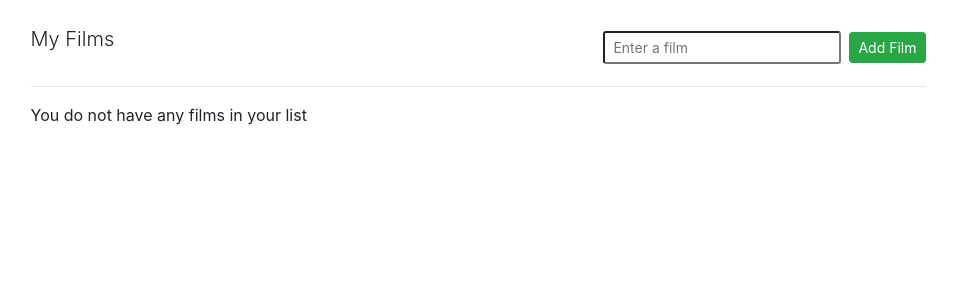
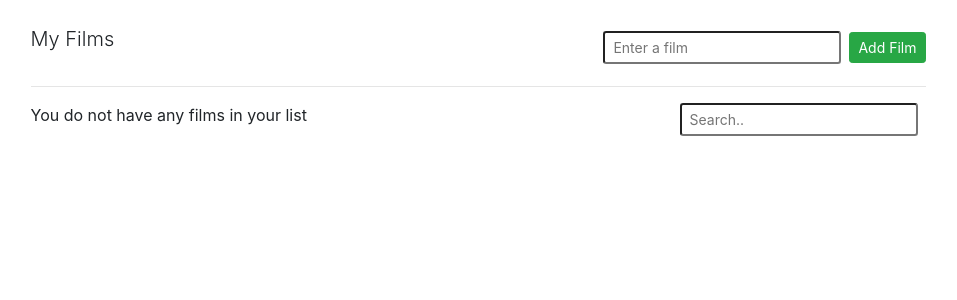
Before and after one commit to Ali-Sina-255/Django-htmx, a Django app: page /file-list/ in a window 1280 px wide. Shown: the part 56-356 px from the top of the page, without its empty margins (162-1119 px from the left). Run offline with Django 4.2, Linux system fonts and the light colour scheme; the visitor is signed in with stand-in values (Sample User, id 1); data that the repository does not hold is empty; some libraries are stand-ins or nearby versions.

Commit message:
delete and search with htmx

```diff
--- a/films/urls.py
+++ b/films/urls.py
@@ -4,11 +4,14 @@ from . import views
 
 urlpatterns = [
     path('', views.index ,name='index'),
-    path('file-list/', views.film, name='film')
+    path('file-list/', views.film, name='film'),
 ]
 
 
 htmx_urlpatterns  =  [
-    path('check_username/', views.check_username, name='check_username')
+    path('check_username/', views.check_username, name='check_username'),
+    path('add_film/', views.add_film, name='add_film'),
+    path('delete-film/<int:pk>/', views.delete_film_view, name='delete_film'),
+    path('search/', views.search_film_view, name='search_view'),
 ]
 urlpatterns += htmx_urlpatterns
--- a/films/views.py
+++ b/films/views.py
@@ -1,6 +1,8 @@
 from django.shortcuts import render, redirect
 from django.contrib.auth import get_user_model
 from django.contrib.auth.models import User
+from django.contrib.auth.decorators import login_required
+from django.views.decorators.http import require_http_methods
 
 from django.http import HttpResponse
 from. models import Film
@@ -16,7 +18,7 @@ def check_username(request):
     else:
         return HttpResponse('<div id="username-error" class="error" > this username is available<div>')
 
-
+@login_required(login_url='login')
 def film(request):
     user_film = Film.objects.filter(user=request.user)
     context = {
@@ -25,5 +27,32 @@ def film(request):
     return render(request, 'film/film.html', context)
 
 
-def add_file(request):
-    return render(request, 'add_film.html')
+@login_required(login_url='login')
+def add_film(request):
+    name = request.POST['filmname']
+    film = Film.objects.create(film=name)
+    # add the film to the user's list
+    request.user.film.add(film)
+
+    # return template with of all user's list
+    films = request.user.film.all()
+    context = {"films":films}
+    return render(request, 'partials/film-list.html', context)
+
+
+@login_required(login_url='login')
+@require_http_methods(['DELETE'])
+def delete_film_view(request, pk):
+    # delete the user data
+    request.user.film.remove(pk)
+    film = request.user.film.all()
+    context = {"films":film}
+    return render(request, 'partials/film-list.html', context)
+
+def search_film_view(request):
+    result = request.POST.get('search')
+    result = Film.objects.filter(film__icontains=result)
+    context = {
+        "result":result
+    }
+    return render(request, 'partials/film-list.html',context)
--- a/templates/base.html
+++ b/templates/base.html
@@ -30,7 +30,7 @@
         {% endblock %}
     </div>
 
-    <script src="https://unpkg.com/htmx.org@1.9.12" integrity="sha384-ujb1lZYygJmzgSwoxRggbCHcjc0rB2XoQrxeTUQyRjrOnlCoYta87iKBWq3EsdM2" crossorigin="anonymous"></script>
+
 
 </body>
 </html>
--- a/templates/film/film.html
+++ b/templates/film/film.html
@@ -4,7 +4,7 @@
 <div class="align-center col-10 offset-1">
     <div class="d-flex justify-content-between align-items-center">
         <p class="lead ml-0">My Films</p>
-        <form hx-post="" hx-target='#film-list' class="d-flex align-items-center">
+        <form hx-post="{% url 'add_film' %}" hx-target='#film-list' class="d-flex align-items-center">
             {% csrf_token %}
             <input type="text" name="filmname" class="form-control-sm mr-2" placeholder="Enter a film" />
             <button type="submit" class="btn btn-success btn-sm">Add Film</button>
--- a/templates/partials/film-list.html
+++ b/templates/partials/film-list.html
@@ -1,9 +1,25 @@
-{% if films %}
-    <ul>
+<div class="d-flex justify-content-between ">
+    <section>
+    {% if films %}
+    <ul class='list-group col-4'>
     {% for film in films %}
-        <li>{{ film.film }}</li>
+        <li class="list-group-item d-flex justify-content-between align-items-center">
+            {{ film.film }}
+            <span class='badge badge-pill badge-danger' style='cursor: pointer;'
+            hx-delete='{% url "delete_film" film.pk %}'
+            hx-headers= '{"X-CSRFToken":"{{csrf_token}}"}'
+            hx-target='#film-list'
+            hx-confirm='Are you sure you want to delete ?'>X</span>
+        </li>
     {% endfor %}
     </ul>
 {% else %}
     <p>You do not have any films in your list</p>
 {% endif %}
+</section>
+
+<section>
+   {% include 'partials/search.html' %}
+</section>
+
+</div>
--- /dev/null
+++ b/templates/partials/search.html
@@ -0,0 +1,15 @@
+<div class="d-flex justify-content-end mb-4">
+<form action="">
+{% csrf_token %}
+<input type="text"
+    hx-post="{% url 'search_view' %}"
+    hx-target='#result'
+    hx-trgger="keyup changed delay:500ms"
+    name = "search"
+    placeholder="Search.."
+    class='form-control-sm mr-2'
+    >
+</form>
+</div>
+
+<div id="result"></div>
```
